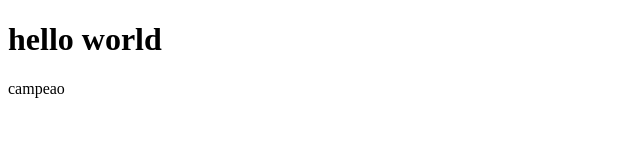
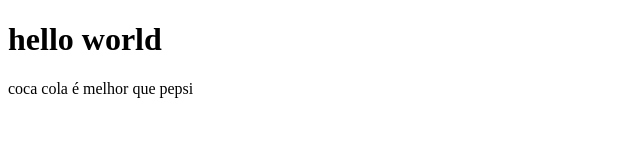
Before and after one commit to JuKh4n/learning_git, a plain HTML site: page index.html in a window 1280 px wide. Shown: the whole page, without its empty margins (0-640 px from the left). Drawn offline with Linux system fonts and the light colour scheme.

Commit message:
mudando mensagem

```diff
--- a/index.html
+++ b/index.html
@@ -7,6 +7,6 @@
 </head>
 <body>
    <h1>hello world</h1>
-   <p>campeao</p>
+   <p>coca cola é melhor que pepsi</p>
 </body>
 </html>
```
